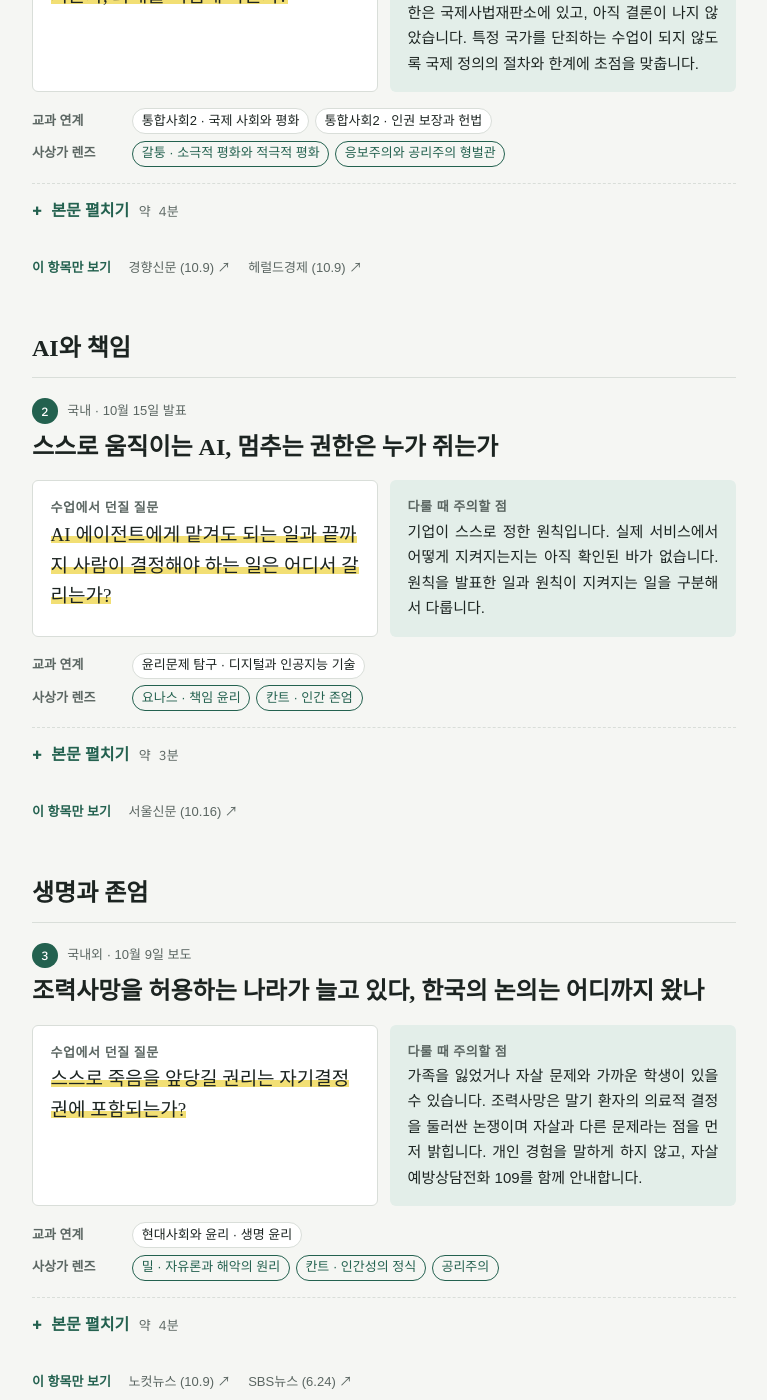
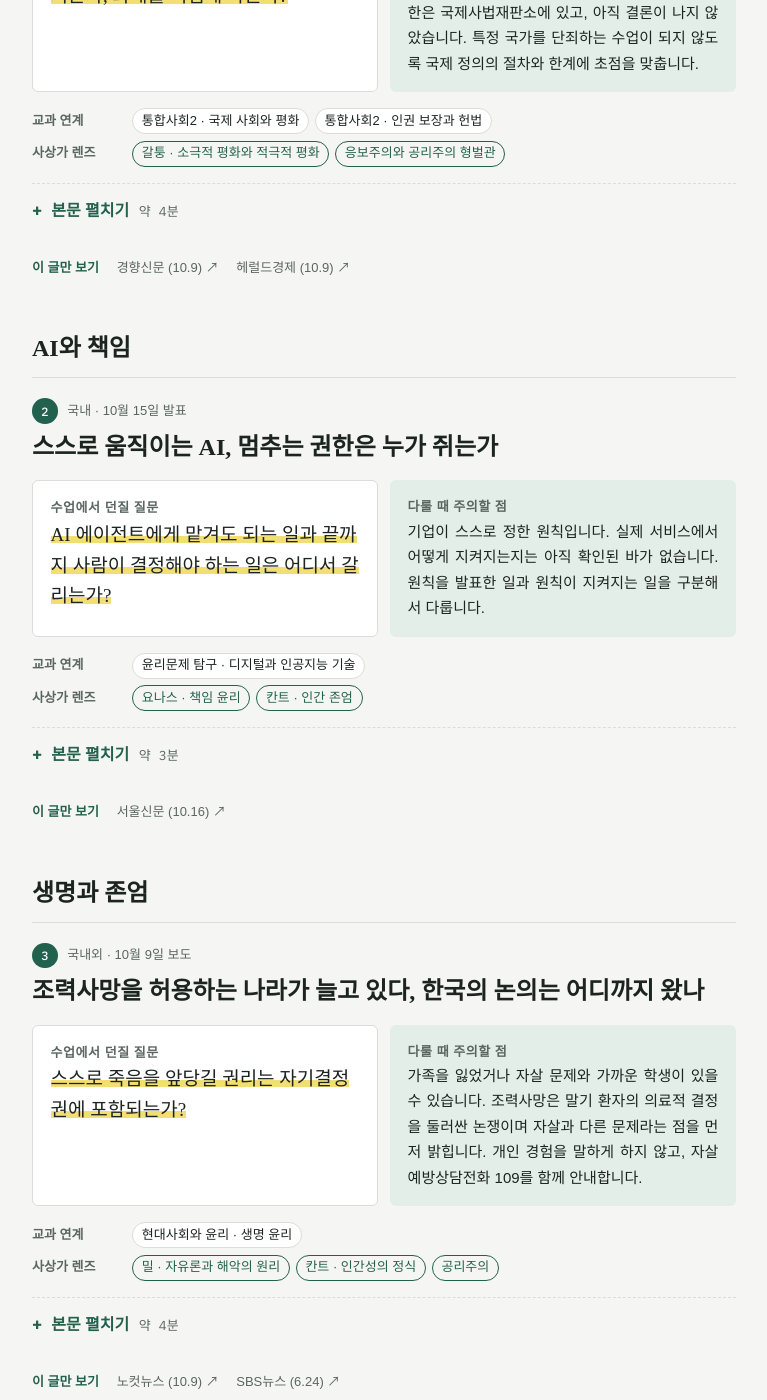
Before and after one commit to ethics-news/ethics-news.github.io, a Jekyll site: the page built from _issues/2026-10-16.md, in a window 1280 px wide and 1400 px high, scrolled down 840 px. Shown: the whole window, without its empty margins (256-1023 px from the left). Built offline with Jekyll 4.4.1, drawn with Linux system fonts in a browser that asks for light colours; some web fonts are replaced.

Commit message:
'이 글만 보기'로 문구 변경

```diff
--- a/_includes/item-card.html
+++ b/_includes/item-card.html
@@ -36,7 +36,7 @@
   </div>
   {% endif %}
   <footer class="item-links">
-    {% unless include.full %}<a class="link-detail" href="{{ it.url | relative_url }}">이 항목만 보기</a>{% endunless %}
+    {% unless include.full %}<a class="link-detail" href="{{ it.url | relative_url }}">이 글만 보기</a>{% endunless %}
     {% for s in it.sources %}<a class="link-src" href="{{ s.url }}" target="_blank" rel="noopener">{{ s.name }} ↗</a>{% endfor %}
   </footer>
 </article>
```
